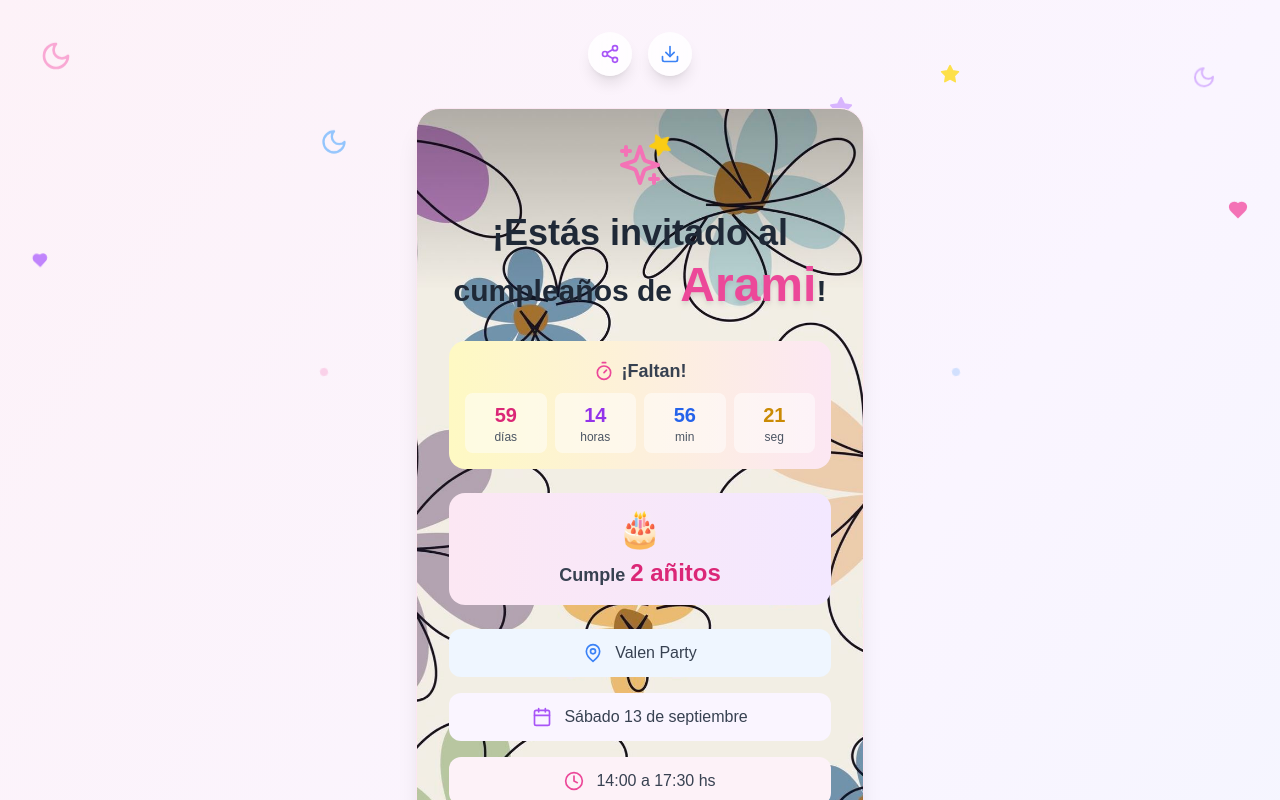
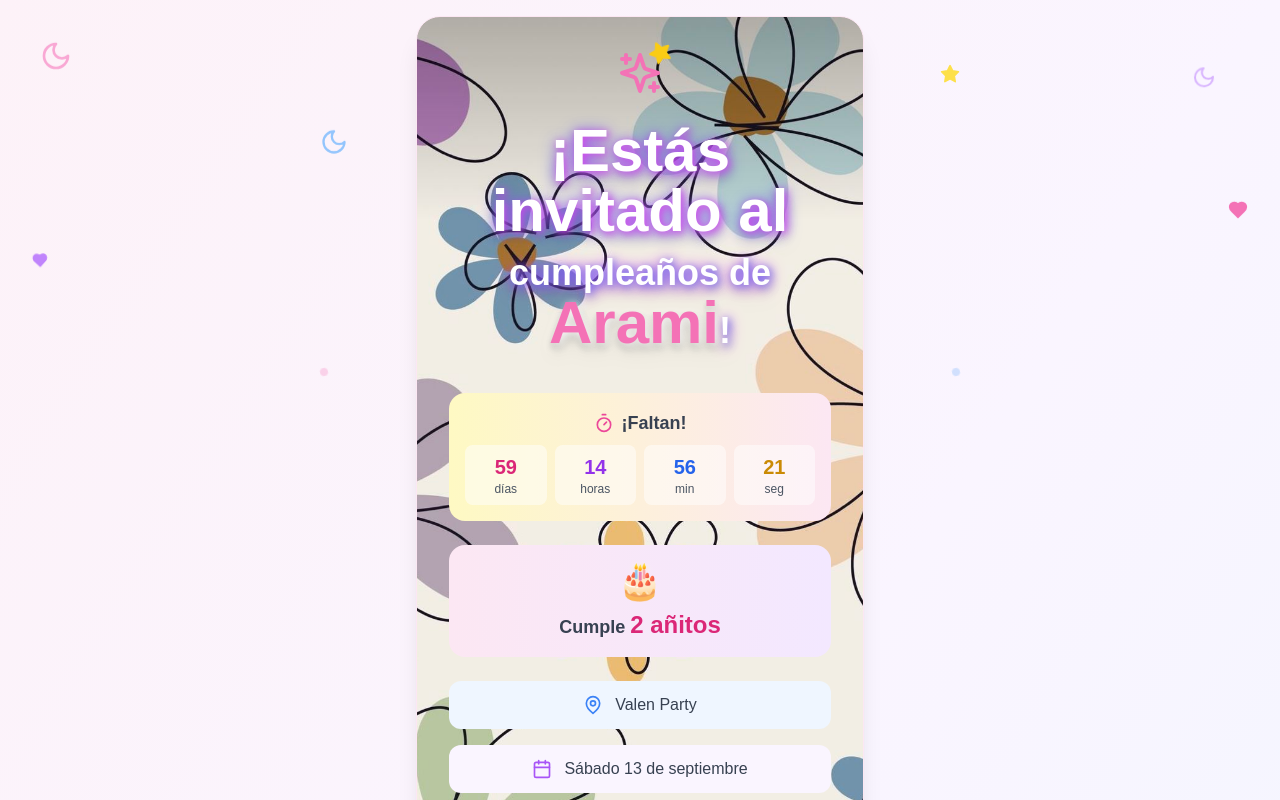
Before and after one commit to OscarSilva-918/arami, a React (Vite) app: page / in a window 1280 px wide. Shown: the top 800 px of the page. Built offline with nearby package versions, Linux system fonts and the light colour scheme.

Commit message:
add changes

```diff
--- a/src/App.tsx
+++ b/src/App.tsx
@@ -74,7 +74,7 @@ function App() {
   }, []);
 
   const handleWhatsAppClick = () => {
-    const phoneNumber = "3754502926";
+    const phoneNumber = "3764502926";
     const message = encodeURIComponent("¡Hola! Confirmo mi asistencia al cumpleaños de Arami 🎂✨");
     window.open(`https://wa.me/${phoneNumber}?text=${message}`, '_blank');
   };
@@ -164,23 +164,7 @@ function App() {
       {/* Contenido principal */}
       <div className="relative z-10 min-h-screen p-4 space-y-8">
 
-        {/* Header con botones de acción */}
-        <div className="flex justify-center pt-4">
-          <div className="flex space-x-4">
-            <button
-              onClick={handleShareInvitation}
-              className="bg-white/80 backdrop-blur-sm rounded-full p-3 shadow-lg hover:shadow-xl transition-all duration-300 hover:scale-105"
-            >
-              <Share2 className="w-5 h-5 text-purple-500" />
-            </button>
-            <button
-              onClick={() => window.print()}
-              className="bg-white/80 backdrop-blur-sm rounded-full p-3 shadow-lg hover:shadow-xl transition-all duration-300 hover:scale-105"
-            >
-              <Download className="w-5 h-5 text-blue-500" />
-            </button>
-          </div>
-        </div>
+        {/* Header con botones de acción (eliminados compartir y descargar) */}
 
         {/* Card principal */}
         <div className="max-w-md mx-auto">
@@ -204,15 +188,11 @@ function App() {
             </div>
 
             {/* Título principal */}
-            <h1 className="text-3xl md:text-4xl font-bold text-gray-800 mb-2 leading-tight">
-              <span className="">
-                ¡Estás invitado al
-              </span>
+            <h1 className="text-5xl md:text-6xl font-extrabold text-white mb-3 leading-tight drop-shadow-lg" style={{textShadow: '2px 2px 8px #d946ef, 0 2px 16px #6366f1'}}>
+              ¡Estás invitado al
             </h1>
-            <h2 className="text-2xl md:text-3xl font-bold text-gray-800 mb-8">
-              <span className="">
-                cumpleaños de <span className="text-pink-500 font-extrabold drop-shadow-md text-4xl md:text-5xl">Arami</span>!
-              </span>
+            <h2 className="text-3xl md:text-4xl font-bold text-white mb-10 drop-shadow-lg" style={{textShadow: '2px 2px 8px #6366f1, 0 2px 16px #d946ef'}}>
+              cumpleaños de <span className="text-pink-400 font-extrabold drop-shadow-md text-5xl md:text-6xl" style={{textShadow: '2px 2px 8px #fff'}}>Arami</span>!
             </h2>
 
             {/* Cuenta regresiva */}
```
